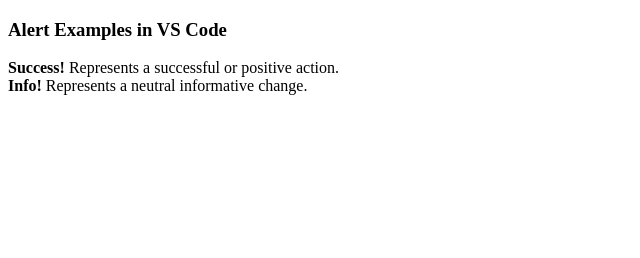
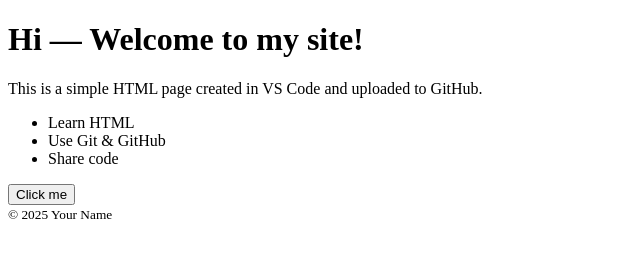
Before and after one commit to prasanth-beep/MyGitProject_A, a plain HTML site: page index.html in a window 1280 px wide. Shown: the whole page, without its empty margins (0-640 px from the left). Drawn offline with Linux system fonts and the light colour scheme.

Commit message:
first commit

```diff
--- a/index.html
+++ b/index.html
@@ -1,18 +1,37 @@
-<!DOCTYPE html>
+<!doctype html>
 <html lang="en">
 
 <head>
-    <meta charset="utf-8">
-    <title>Alert Examples</title>
+    <meta charset="utf-8" />
+    <meta name="viewport" content="width=device-width,initial-scale=1" />
+    <title>My First Site</title>
 </head>
 
 <body>
+    <header>
+        <h1>Hi — Welcome to my site!</h1>
+    </header>
 
-    <h3>Alert Examples in VS Code</h3>
+    <main>
+        <p>This is a simple HTML page created in VS Code and uploaded to GitHub.</p>
 
-    <strong>Success!</strong> Represents a successful or positive action.<br>
-    <strong>Info!</strong> Represents a neutral informative change.<br>
+        <ul>
+            <li>Learn HTML</li>
+            <li>Use Git & GitHub</li>
+            <li>Share code</li>
+        </ul>
 
+        <button id="clickMe">Click me</button>
+        <script>
+            document.getElementById('clickMe').addEventListener('click', () => {
+                alert('Hello from your HTML + JS!');
+            });
+        </script>
+    </main>
+
+    <footer>
+        <small>© 2025 Your Name</small>
+    </footer>
 </body>
 
 </html>
```
